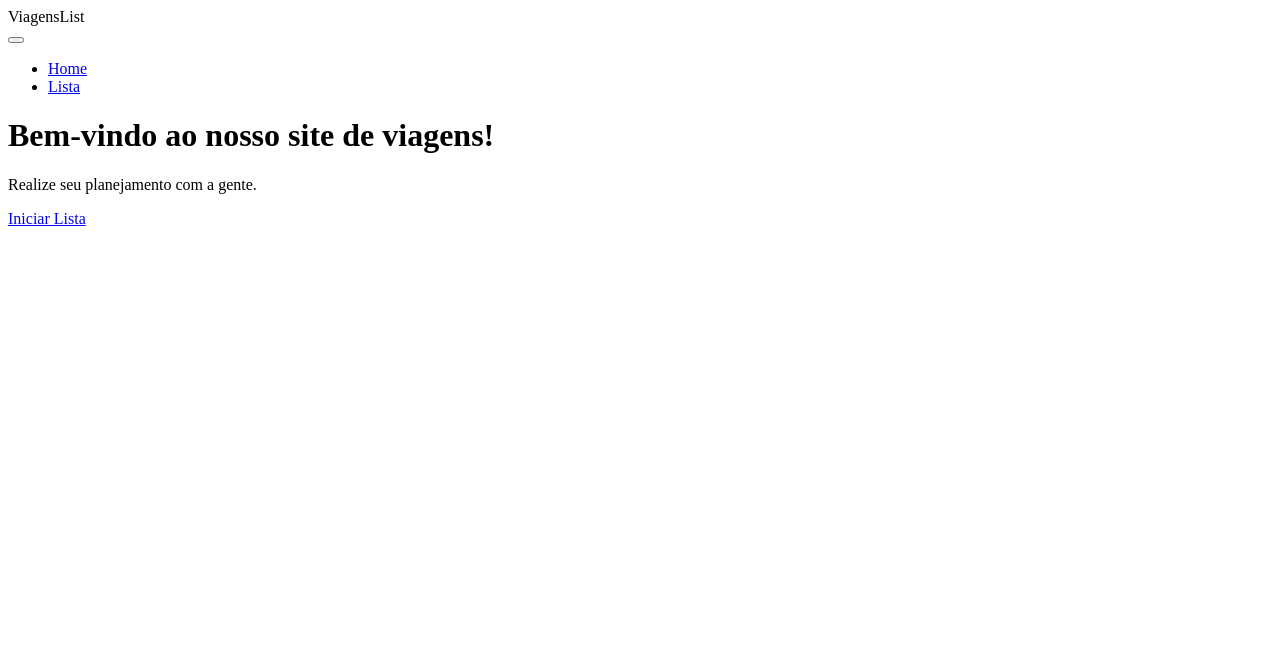
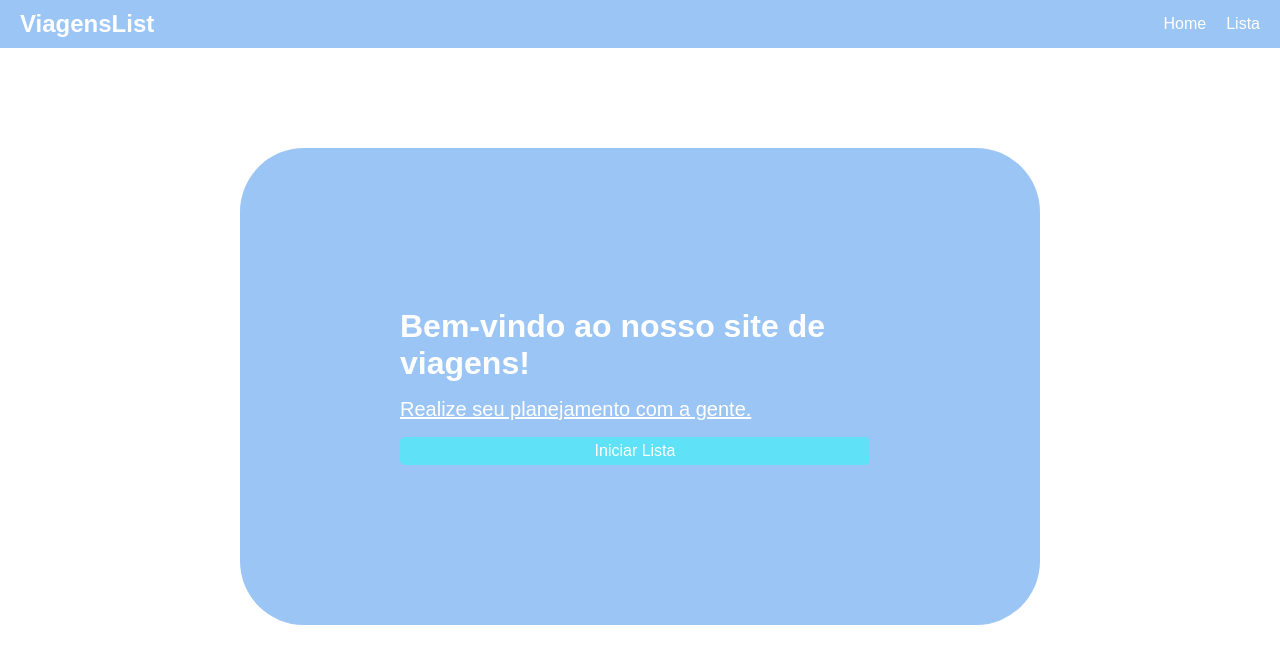
Before and after one commit to RafaelCasemiro/app-pf-checklist-viagem, a plain HTML site: page index.html in a window 1280 px wide. Drawn offline with Linux system fonts and the light colour scheme.

Commit message:
Alteração
Arrumei o nome do arquivo de CSSno index.html para o CSS linkar com o style.css e fiz algumas alterações nos CSSs.

```diff
--- a/css/lista.css
+++ b/css/lista.css
@@ -3,6 +3,167 @@
     padding: 0;
     margin: 0;
 }
+
+.main {
+    margin-top: 100px;
+    display: flex;
+    padding: 10rem;
+    width: 75vh;
+    margin-inline: auto;
+    border-radius: 4rem;
+    flex-direction: column;
+    background-color: rgb(155, 197, 245) ;
+
+  }
+
+  .main p {
+    font-size: 20px;
+    text-decoration:underline ;
+    color: white;
+  }
+
+  .main h1 {
+    color: white;
+  }
+
+  .main a{
+    color: white;
+    display: flex;
+    margin-right: 10px;
+    padding: 5px;
+    background-color: rgb(95, 225, 248);
+    border-radius: 5px;
+  }
+
+  .dev-body {
+    margin-bottom: 550px;
+  }
+  /* Reset básico */
+  body, ul, li, a, button {
+    margin: 0;
+    padding: 0;
+    box-sizing: border-box;
+    text-decoration: none;
+    list-style: none;
+    font-family: Arial, sans-serif;
+  }
+
+  /* Navbar */
+  .navbar {
+    display: flex;
+    justify-content: space-between;
+    align-items: center;
+    background-color: rgb(155, 197, 245);
+    padding: 10px 20px;
+    color: white;
+    position: relative;
+  }
+
+  .logo {
+    font-size: 1.5rem;
+    font-weight: bold;
+  }
+
+  .menu {
+    display: flex;
+    gap: 20px;
+  }
+
+  .menu li a {
+    color: white;
+    font-size: 1rem;
+    transition: color 0.3s;
+  }
+
+  .menu li a:hover {
+    color: #f0a500;
+  }
+
+  /* Menu hambúrguer */
+  .menu-toggle {
+    display: none;
+    background: none;
+    border: none;
+    cursor: pointer;
+    position: relative;
+  }
+
+  .hamburger {
+    width: 25px;
+    height: 3px;
+    background-color: white;
+    display: block;
+    position: relative;
+  }
+
+  .hamburger::before,
+  .hamburger::after {
+    content: '';
+    position: absolute;
+    width: 25px;
+    height: 3px;
+    background-color: white;
+    transition: transform 0.3s, top 0.3s;
+  }
+
+  .hamburger::before {
+    top: -8px;
+  }
+
+  .hamburger::after {
+    top: 8px;
+  }
+
+  /* Responsividade */
+  @media (max-width: 768px) {
+    .menu {
+      display: none;
+      flex-direction: column;
+      background-color: #333;
+      position: absolute;
+      top: 60px;
+      right: 20px;
+      width: 200px;
+      border-radius: 5px;
+      padding: 10px 0;
+    }
+
+    .menu.active {
+      display: flex;
+    }
+
+    .menu-toggle {
+      display: block;
+    }
+  }
+
+  /* Animação do menu hambúrguer */
+  .hamburger.open {
+    background-color: transparent;
+  }
+
+  .hamburger.open::before {
+    transform: rotate(45deg);
+    top: 0;
+  }
+
+  .hamburger.open::after {
+    transform: rotate(-45deg);
+    top: 0;
+  }
+
+  /* Animação do menu hambúrguer */
+  .menu-hamburger.active span:nth-child(1) {
+    transform: rotate(45deg) translate(5px, 5px);
+  }
+
+  .menu-hamburger.active span:nth-child(2) {
+    opacity: 0;
+  }
+
+  .menu-hamburger.active span:nth-child(3) {
+    transform: rotate(-45deg) translate(5px, -5px);
+  }
 
 input{
     max-width: 40vh;
@@ -11,5 +172,5 @@ input{
 
 h2{
     margin-bottom: 20px;
-    color: white;
+    color: black;
 }
--- a/css/style.css
+++ b/css/style.css
@@ -1,14 +1,16 @@
-/* styles.css */
+* {
+  margin: 0;
+  padding: 0;
+  box-sizing: border-box;
+}
 
 .main {
-  margin-top: 350px;
-  margin-bottom: 450px;
+  margin-top: 100px;
   display: flex;
-  justify-content: center;
-  align-items: center;
   padding: 10rem;
-  width: 50vh;
-  margin-left: 750px;
+  gap: 1rem;
+  width: 100vh;
+  margin-inline: auto;
   border-radius: 4rem;
   flex-direction: column;
   background-color: rgb(155, 197, 245) ;
@@ -29,6 +31,8 @@
   color: white;
   display: flex;
   margin-right: 10px;
+  align-items: center;
+  justify-content: center;
   padding: 5px;
   background-color: rgb(95, 225, 248);
   border-radius: 5px;
--- a/index.html
+++ b/index.html
@@ -4,7 +4,7 @@
     <meta charset="UTF-8" />
     <meta name="viewport" content="width=device-width, initial-scale=1.0" />
     <title>Menu Hambúrguer Responsivo</title>
-    <link rel="stylesheet" href="css/styles.css" />
+    <link rel="stylesheet" href="css/style.css" />
   </head>
   <body>
     <header>
```
Also changed, not shown: lista.html (+11 -7 lines).
